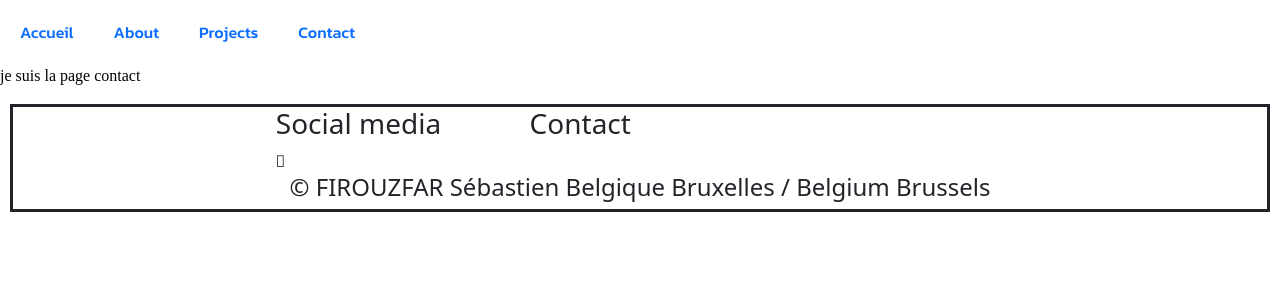
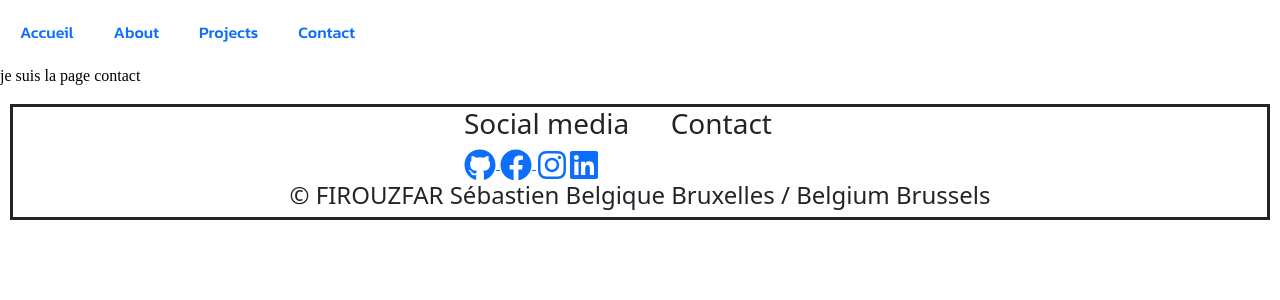
Before and after one commit to SebastienFirouzfar/portfolio, a React (Create React App) app in the folder portfolio-sebastien/: page /Contact in a window 1280 px wide. Shown: the top 300 px of the page. Built offline with nearby package versions, Linux system fonts and the light colour scheme; a web font is replaced by a local one.

Commit message:
Add the icons and the links / ajout les icons et les liens

```diff
--- a/portfolio-sebastien/package.json
+++ b/portfolio-sebastien/package.json
@@ -3,9 +3,6 @@
   "version": "0.1.0",
   "private": true,
   "dependencies": {
-    "@fortawesome/fontawesome-svg-core": "^1.2.35",
-    "@fortawesome/free-solid-svg-icons": "^5.15.3",
-    "@fortawesome/react-fontawesome": "^0.1.14",
     "@testing-library/jest-dom": "^5.12.0",
     "@testing-library/react": "^11.2.6",
     "@testing-library/user-event": "^12.8.3",
@@ -14,6 +11,7 @@
     "react": "^17.0.2",
     "react-bootstrap": "^1.5.2",
     "react-dom": "^17.0.2",
+    "react-icons": "^4.2.0",
     "react-router-dom": "^5.2.0",
     "react-scripts": "4.0.3",
     "web-vitals": "^1.1.2"
--- a/portfolio-sebastien/src/components/Footer.js
+++ b/portfolio-sebastien/src/components/Footer.js
@@ -1,4 +1,5 @@
 import React from 'react';
+import { FaGithub, FaFacebook, FaInstagram, FaLinkedin } from 'react-icons/fa';
 
 
 export const Footer = () => {
@@ -7,9 +8,10 @@ export const Footer = () => {
             <div className="row">
                 <div className="col-lg-3 col-md-6">
                     <h3>Social media</h3>
-                    <i class="fab fa-github"></i>
-
-
+                     <a href="https://github.com/SebastienFirouzfar"> <FaGithub size="2em"/> </a>
+                     <a href="https://www.facebook.com/sebastien.firouz/"><FaFacebook size="2em"/> </a>
+                     <a href="https://www.instagram.com/aidin_firouzfar/"><FaInstagram size="2em"/></a>
+                     <a href="https://www.linkedin.com/in/sebastien-firouzfar/" ><FaLinkedin size="2em"/></a>
                 </div>
 
                 <div className="col-lg-3 col-md-6">
--- a/portfolio-sebastien/src/styles/_footer.scss
+++ b/portfolio-sebastien/src/styles/_footer.scss
@@ -2,15 +2,18 @@
 $textCenter : center;
 
 .containerFooter{
-    margin-top: 1%;
+    position: relative;
+    margin-top: 30%;
     border-style: solid;
     margin: 10px;
+
 }
 
 .row{
-    margin-left: 20%;
+    margin-left: 35%;
 }
 
 h4{
     text-align: $textCenter;
+    top: 20px;
 }
```
Also changed, not shown: 1 other file (tests, documents, lock files or other folders).
